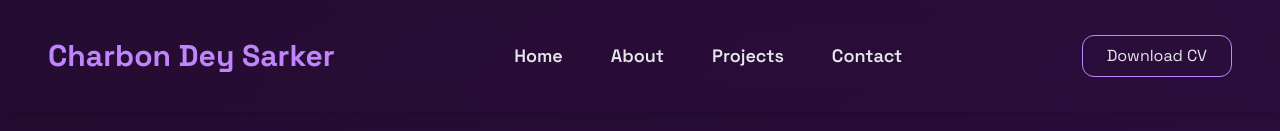
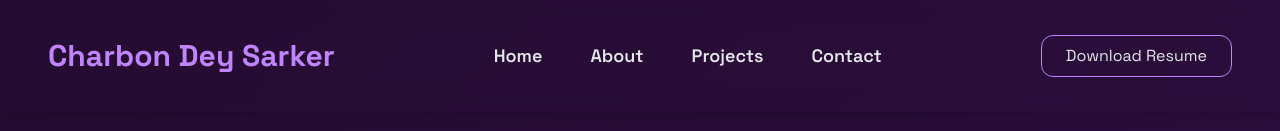
Before and after one commit to ChrabonDey/My_Portfolio, a React (Vite) app: page / in a window 1280 px wide. Shown: the top 131 px of the page. Built offline with nearby package versions, Linux system fonts and the light colour scheme.

Commit message:
here i add some new

```diff
--- a/src/Pages/About/About.jsx
+++ b/src/Pages/About/About.jsx
@@ -11,10 +11,10 @@ import { motion } from "framer-motion"; // Ensure you're importing motion for an
 
 const About = () => {
   const onButtonClick = () => {
-    const pdfUrl = "/ChrabonDeySarker_ResumeOf_Front-End-Devloper.pdf";
+    const pdfUrl = "/Chrabon.pdf";
     const link = document.createElement("a");
     link.href = pdfUrl;
-    link.download = "/ChrabonDeySarker_ResumeOf_Front-End-Devloper.pdf"; // specify the filename
+    link.download = "/Chrabon.pdf"; // specify the filename
     document.body.appendChild(link);
     link.click();
     document.body.removeChild(link);
@@ -116,7 +116,7 @@ const About = () => {
               className="cursor-pointer font-bold text-white px-6 py-3 border border-purple-500 rounded-xl"
               onClick={onButtonClick}
             >
-              Download CV
+              Download Resume
             </motion.button>
 
             <div className="flex gap-6 text-4xl sm:text-6xl text-purple-400">
@@ -129,7 +129,7 @@ const About = () => {
 
               <motion.a
                 whileHover={{ scale: 1.2 }}
-                href="https://www.linkedin.com/in/chrabon-dey/"
+                href="https://www.linkedin.com/in/chrabon/"
               >
                 <AiOutlineLinkedin />
               </motion.a>
--- a/src/Pages/Hero/Banner.jsx
+++ b/src/Pages/Hero/Banner.jsx
@@ -20,10 +20,10 @@ import { motion } from "framer-motion";
 
 const Banner = () => {
   const onButtonClick = () => {
-    const pdfUrl = "/ChrabonDeySarker_ResumeOf_Front-End-Devloper.pdf";
+    const pdfUrl = "/Chrabon.pdf";
     const link = document.createElement("a");
     link.href = pdfUrl;
-    link.download = "/ChrabonDeySarker_ResumeOf_Front-End-Devloper.pdf"; // specify the filename
+    link.download = "/Chrabon.pdf"; // specify the filename
     document.body.appendChild(link);
     link.click();
     document.body.removeChild(link);
@@ -91,7 +91,7 @@ const Banner = () => {
                          border-purple-400 rounded-xl"
                  onClick={onButtonClick}
             >
-              Download CV
+              Download Resume
             </motion.button>
 
             <div className="flex gap-6 flex-row text-4xl md:text-6xl text-purple-400 z-20">
@@ -99,7 +99,7 @@ const Banner = () => {
                 <AiOutlineGithub />
               </motion.a>
 
-              <motion.a whileHover={{ scale: 1.2 }} href="https://www.linkedin.com/in/chrabon-dey/">
+              <motion.a whileHover={{ scale: 1.2 }} href="https://www.linkedin.com/in/chrabon/">
                 <AiOutlineLinkedin />
               </motion.a>
 
--- a/src/Shared/Footer.jsx
+++ b/src/Shared/Footer.jsx
@@ -9,7 +9,7 @@ const Footer = () => {
             <h3 className='text-2xl text-gray-200 font-semibold'>Chrabon Dey Sarker</h3>
             <div className='flex flex-row gap-6 text-gray-400 text-4xl'>
                 <a href="https://github.com/ChrabonDey"><FaGithubSquare /></a>
-                <a href="https://www.linkedin.com/in/chrabon-dey/"><FaLinkedinIn /></a>
+                <a href="https://www.linkedin.com/in/chrabon/"><FaLinkedinIn /></a>
             </div>
 
         </div>
--- a/src/Shared/Navbar.jsx
+++ b/src/Shared/Navbar.jsx
@@ -10,10 +10,10 @@ const Navbar = () => {
   const closeNav = () => setNav(false);
 
   const onButtonClick = () => {
-    const pdfUrl = "/ChrabonDeySarker_ResumeOf_Front-End-Devloper.pdf";
+    const pdfUrl = "/Chrabon.pdf";
     const link = document.createElement("a");
     link.href = pdfUrl;
-    link.download = "ChrabonDeySarker_ResumeOf_Front-End-Devloper.pdf";
+    link.download = "Chrabon.pdf";
     document.body.appendChild(link);
     link.click();
     document.body.removeChild(link);
@@ -41,13 +41,13 @@ const Navbar = () => {
           <li><NavLink to="/contact" className="hover:text-purple-400 transition">Contact</NavLink></li>
         </ul>
 
-        {/* Download CV Button */}
+        {/* Download Resume Button */}
         <motion.button
           whileHover={{ scale: 1.05, boxShadow: "0px 0px 10px rgba(178, 19, 202, 0.6)" }}
           className="hidden md:block text-gray-200 px-6 py-2 border border-purple-400 rounded-xl transition-all"
           onClick={onButtonClick}
         >
-          Download CV
+          Download Resume
         </motion.button>
 
         {/* Mobile Menu Toggle Button */}
@@ -78,7 +78,7 @@ const Navbar = () => {
                 className="mt-6 text-gray-200 px-6 py-3 border border-purple-400 rounded-xl"
                 onClick={onButtonClick}
               >
-                Download CV
+                Download Resume
               </motion.button>
             </motion.div>
           )}
```
Also changed, not shown: 1 other file (tests, documents, lock files or other folders).
